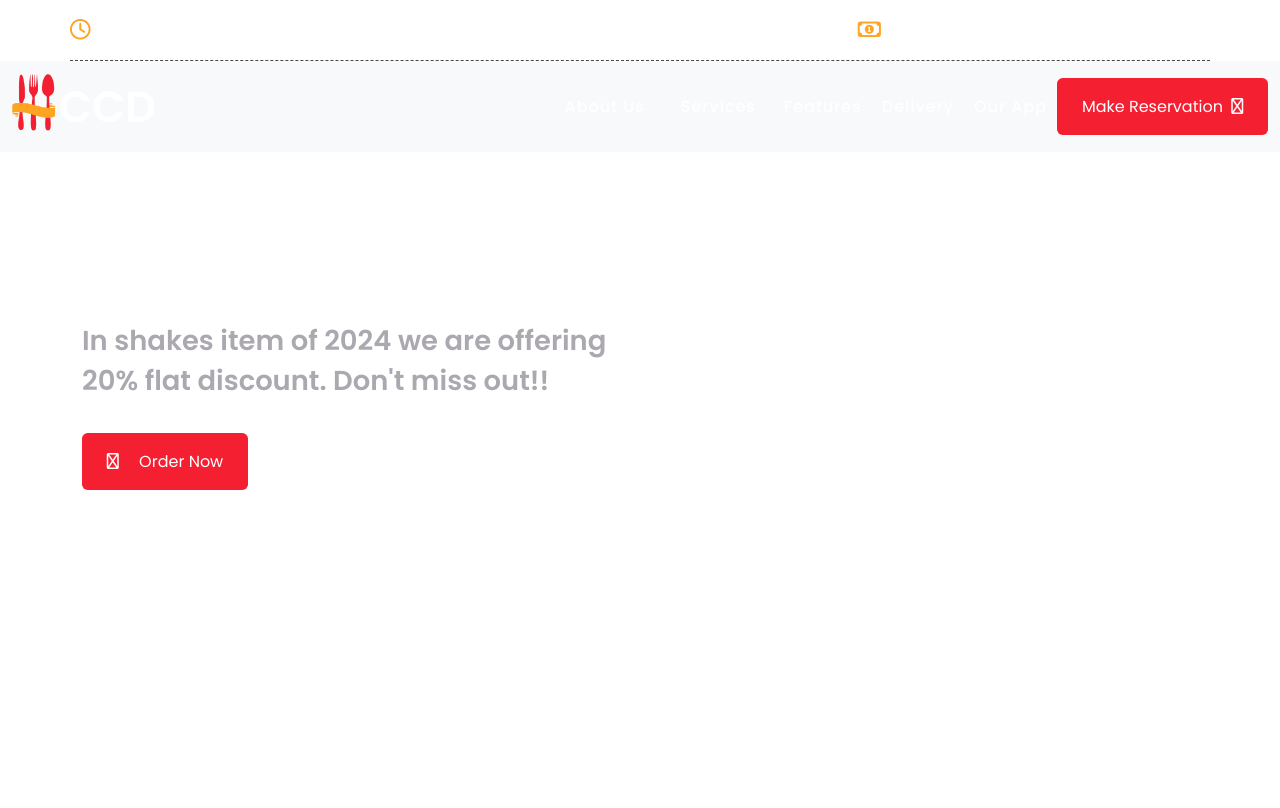
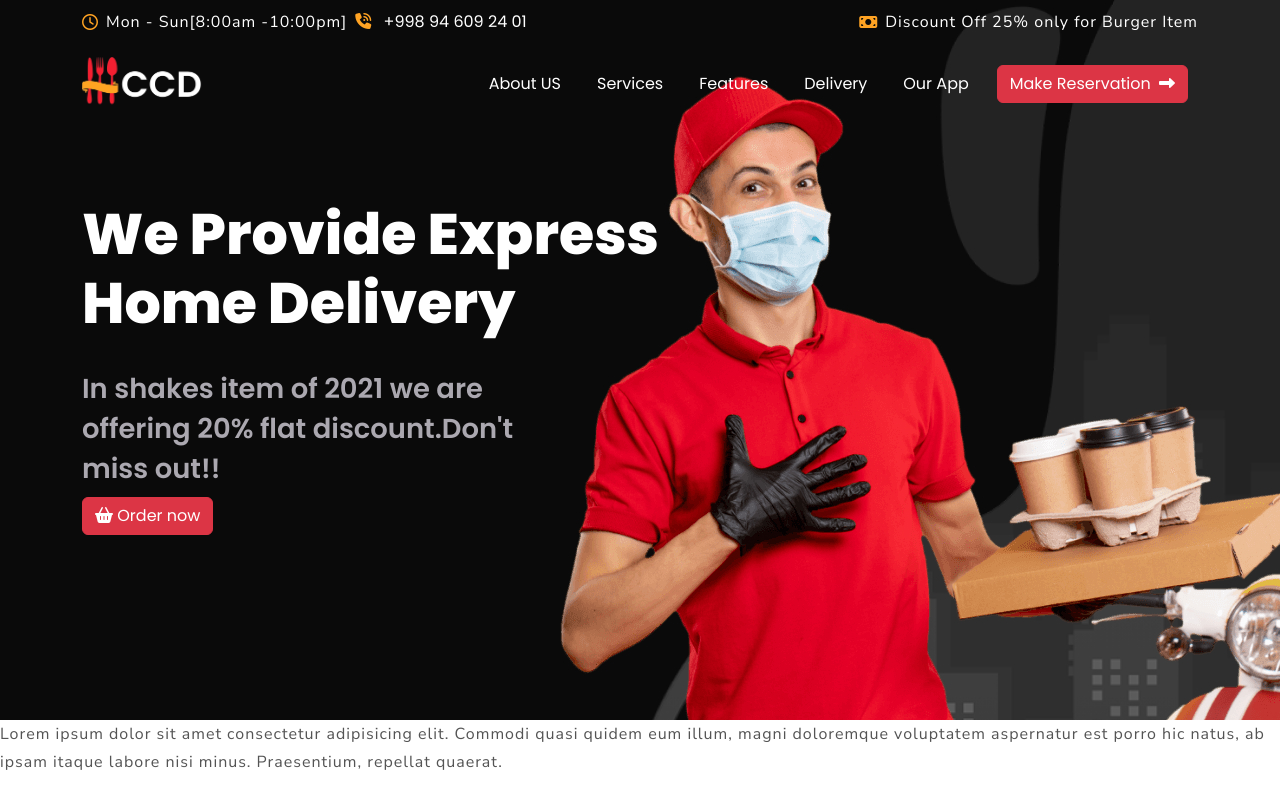
Before and after one commit to asliddinrashidovich/Cafe-website-bootstrap, a plain HTML site: page index.html in a window 1280 px wide. Shown: the top 808 px of the page. Drawn offline with nearby package versions, Linux system fonts and the light colour scheme.

Commit message:
the header is perfect added

```diff
--- a/index.html
+++ b/index.html
@@ -19,89 +19,82 @@
     <link rel="stylesheet" href="styles/responsive-style.css">
   </head>
   <body>
-    <!-- header -->
-    <header class="header-wrap">
+    <!-- Header Section -->
+    <header class="header" id="header">
+      <!-- header top -->
       <div class="header-top">
         <div class="container">
-          <div class="row align-items-center">
-            <div class="col-sm-6">
-              <div class="d-flex align-items-center">
-                <div class="contact-item">
-                  <i class="far fa-clock"></i>
-                  <p>Mon - Sun[8:00am - 10:00pm]</p>
-                </div>
-                <div class="contact-item">
-                  <i class="far fa-phone-valume"></i>
-                  <a href="tel:123456789">800-323-4567</a>
-                </div>
+          <div class="row align-items-center py-2">
+            <div class="col-sm-6  d-flex align-items-center">
+              <div class="conent-item d-flex align-items-center">
+                <i class="fa-regular fa-clock pe-2 custom-color-orange"></i>
+                <p class="custom-color-white">Mon - Sun[8:00am -10:00pm]</p>
+              </div>
+              <div class="conent-item">
+                <i class="fa-solid fa-phone-volume px-2 custom-color-orange"></i>
+                <a href="tel" class="custom-color-white">+998 94 609 24 01</a>
               </div>
             </div>
-            <div class="col-sm-6">
-              <div class="contact-item justify-content-end">
-                <i class="far fa-money-bill-alt"></i>
-                <p>Discount Off <b>25%</b> only for <b>Burger Item</b></p>
-              </div>
+            <div class="col-sm-6 d-flex align-items-center justify-content-end">
+              <i class="fa-solid fa-money-bill pe-2 custom-color-orange"></i>
+              <p class="custom-color-white">Discount Off 25% only for Burger Item</p>
             </div>
           </div>
         </div>
       </div>
       <!-- navbar -->
-      <nav class="navbar navbar-expand-lg bg-body-tertiary">
-        <div class="container-fluid navigation-wrap">
-          <a class="navbar-brand nav-brand" href="#">
-            <img src="/images/logo.png" alt="">
+      <nav class="navbar navbar-expand-lg navigation-wrap">
+        <div class="container pr-0">
+          <a class="navbar-brand" href="#">
+            <img src="images/logo.png"/>
           </a>
           <button class="navbar-toggler" type="button" data-bs-toggle="collapse" data-bs-target="#navbarNav" aria-controls="navbarNav" aria-expanded="false" aria-label="Toggle navigation">
-            <i class="far fa-stream navbar-toggler-icon"></i>
+            <i class="fas fa-stream navbar-toggler-icon"></i>
           </button>
           <div class="collapse navbar-collapse" id="navbarNav">
-            <ul class="navbar-nav align-items-center ms-auto mb-lg-0">
+            <ul class="navbar-nav ms-auto align-items-center mb-lg-0">
               <li class="nav-item">
-                <a class="nav-link" href="#about">About Us</a>
+                <a class="nav-link custom-color-white" href="#about">About US</a>
               </li>
               <li class="nav-item">
-                <a class="nav-link" href="#services">Services</a>
+                <a class="nav-link custom-color-white" href="#services">Services</a>
               </li>
-            </ul>
-            <li class="nav-item">
-              <a class="nav-link" href="#feature">Features</a>
-            </li>
-            <li class="nav-item">
-              <a class="nav-link" href="#delivery">Delivery</a>
-            </li>
-            <li class="nav-item">
-              <a class="nav-link" href="#download-app">Our App</a>
-            </li>
-            <li>
-              <button class="main-btn style-1">
-                Make Reservation <i class="far fa-long-arrow-alt-right ms-1"></i>
-              </button>
-            </li>
+              <li class="nav-item">
+                <a class="nav-link custom-color-white" href="#feature">Features</a>
+              </li>
+              <li class="nav-item">
+                <a class="nav-link custom-color-white" href="#delivery">Delivery</a>
+              </li>
+              <li class="nav-item">
+                <a class="nav-link custom-color-white" href="#download-app">Our App</a>
+              </li>
+              <li>
+                <button class="main-btn btn btn-danger  style-1">
+                  Make Reservation <i class="fas fa-long-arrow-alt-right ms-1"></i>
+                </button>
+              </li>
+          </ul>
           </div>
         </div>
       </nav>
     </header>
 
-    <!-- section-1  Top Banner-->
-
-    <section id="home">
+    <!-- Section-1 Top-Banner -->
+    <section class="section-1">
       <div class="top-banner">
         <div class="container">
-          <div class="row">
-            <div class="col-xs-6 col-md-8">
-              <h1>We Provide Express Home Delivery</h1>
-              <h4>In shakes item of 2024 we are offering 20% flat discount. Don't miss out!!</h4>
-              <button class="main-btn style-1 mt-4">
-                <i class="far fa-shopping-basket pe-3"></i> Order Now
-              </button>
-            </div>
-          </div>
+          <h1>We Provide Express <br> Home Delivery</h1>
+          <h4>In shakes item of 2021 we are <br>offering 20% flat discount.Don't <br>miss out!!</h4>
+          <button class="btn btn-danger">
+            <i class="fa-solid fa-basket-shopping"></i> Order now
+          </button>
         </div>
       </div>
     </section>
 
-
-
+    <section>
+      <p style="margin-bottom: 1000px;">Lorem ipsum dolor sit amet consectetur adipisicing elit. Commodi quasi quidem eum illum, magni doloremque voluptatem aspernatur est porro hic natus, ab ipsam itaque labore nisi minus. Praesentium, repellat quaerat.</p>
+    </section>
 
 
     <!-- Scripts-->
--- a/js/main.js
+++ b/js/main.js
@@ -0,0 +1,12 @@
+const nav = document.querySelector('.navigation-wrap');
+const headerTop = document.querySelector('.header-top');
+const header = document.querySelector('.header');
+window.addEventListener('scroll', ()=> {
+    if(document.documentElement.scrollTop > 20) {
+        header.classList.add('misol-uchun-header');
+        nav.style.background = '#0a0a0a'
+    } else {
+        header.classList.remove('misol-uchun-header');
+        nav.style.background = 'unset'
+    }
+})
--- a/styles/style.css
+++ b/styles/style.css
@@ -1,68 +1,83 @@
-@import url(https://fonts.googleapis.com/css2?family=Poppins:wght@100;200;300;400;500;600;800;900&display=swap);
-@import url(https://fonts.googleapis.com/css2?family=Nunito:wght@100;200;300;400;500;600;800;900&display=swap);
+/* Google Fonts */
+@import url("https://fonts.googleapis.com/css2?family=Poppins:ital,wght@0,100;0,200;0,300;0,400;0,500;0,600;0,700;0,800;0,900;1,100;1,200;1,300;1,400;1,500;1,600;1,700;1,800;1,900&display=swap");
+@import url("https://fonts.googleapis.com/css2?family=Nunito+Sans:ital,opsz,wght@0,6..12,200..1000;1,6..12,200..1000&display=swap");
 
-body {
-  font-family: 'Nunito', sans-serif;
-}
 * {
   -webkit-box-sizing: border-box;
   box-sizing: border-box;
   margin: 0;
-    padding:0;
+  padding: 0;
 }
 
 /* Variable Define */
 :root {
-    --primary-color:#ffa323;
-    --secondary-color:#f41f31;
+  --primary-color: #ffa323;
+  --secondary-color: #f41f31;
   --white-color: #fff;
   --black-color: #0a0a0a;
+  --bg-gray-color:#f5f5f5;
 
   /* Text color variable */
-    --text-primary:#ffa323;
-    --text-secondary:#f41f31;
+  --text-primary: #ffa323;
+  --text-secondary: #f41f31;
   --text-white: #fff;
-    --tex-black: #0a0a0a;
+  --text-black: #0a0a0a;
   --text-color: #545454;
   --text-gray: #aba8b0;
-    --text-gray-light:#484848;
+  --text-gray-light: #484848;
 
   /* Font Family */
-    --primary-font: 'Poppins', sans-serif;
-    --secondary-font: 'Nunito', sans-serif;
+  --primary-font: "Poppins", sans-serif;
+  --secondary-font: "Nunito Sans", sans-serif;
+}
+
+/* colors */
+
+.custom-color-white {
+    color: white;
+}
+.custom-color-red {
+    color: #f41f31;
+}
+.custom-color-orange {
+    color: #ffa323;
+}
+.custom-color-black {
+    color: #0a0a0a;
 }
 
 a {
   text-decoration: none;
 }
 a:hover,
-a:focus{
+a:focus {
   color: var(--text-primary);
 }
-ul{
+ul {
   margin: 0;
   padding: 0;
 }
 
-/* Custom css */
+/* Custom CSS */
 html {
   scroll-behavior: smooth;
 }
 body {
   font-family: var(--primary-font);
-    font-size:100%;
+  font-size: 100%;
   font-weight: 400;
 }
 
 ::-webkit-scrollbar {
-    width: .425rem;
+  width: 0.425rem;
 }
 ::-webkit-scrollbar-track {
-    background: red;
+  background: var(--white-color);
 }
 ::-webkit-scrollbar-thumb {
   background: var(--primary-color);
 }
+
 h1 {
   font-size: 3.5714rem;
   font-weight: 800;
@@ -91,160 +106,59 @@ h4 {
   color: var(--text-gray);
   max-width: 75%;
 }
+
 p {
   font-size: 1rem;
+  color: var(--text-color);
   font-weight: 400;
   line-height: 1.75rem;
   letter-spacing: 0.0625rem;
-    color: var(--text-color);
   margin-bottom: 0;
   font-family: var(--secondary-font);
 }
 span {
   display: block;
-    font-family: var(--secondary-font);
+  font-size: 2rem;
   font-weight: 600;
-    font-size: 2rem;
+  font-family: var(--secondry-font);
   color: var(--text-primary);
   margin-bottom: 1.0714rem;
   position: relative;
 }
 
-span::after {
-    position: absolute;
-    left: 0;
-    bottom: -0.1429rem;
-    content: '';
-    background: var(--secondary-color);
-    width: 2rem;
-    height: 0.1429rem;
+/* header */
+nav .navbar-brand img {
+    width: 120px;
 }
-
-.main-btn {
-    display: inline-block;
-    font-size: 1rem;
-    line-height: 1.8571rem;
-    font-weight: 400;
-    border-radius: 0.3571rem;
-    padding: 0.7143rem 1.4286rem;
-    text-align: center;
-    border: 0.1429rem solid transparent;
-    position: relative;
-    z-index: 1;
-    -webkit-transition: 0.5s;
-    transition: 0.5s;
-}
-.main-btn:after {
-    position: absolute;
-    top: 0;
-    left: 0;
-    content: "";
-    visibility: hidden;
-    opacity: 0;
-    z-index: -1;
-    transition: 0.4s;
-    -webkit-transition: 0.4s;
-}
-.style-1{
-    background-color: var(--secondary-color);
-    color: var(--white-color);
-}
-.style-1:after {
-    top:-0.1429rem;
-    left: -0.1429rem;
-    width: calc(100% + 0.2857rem);
-    height: 0;
-    background: var(--primary-color);
-    border-radius: 0.3571rem;
-}
-.main-btn:hover:after {
-    visibility: visible;
-    opacity: 1;
-}
-.style-1:hover::after {
-    height: calc(100% + 0.2857rem);
-}
-.wrapper {
-    padding-top: 6.25rem;
-    padding-bottom: 6.25rem;
-}
-.header-wrap  {
+header {
+    position: fixed;
     top: 0;
     left: 0;
     width: 100%;
-    z-index: 9;
-    -webkit-transition: all 0.3s ease-out;
-    transition: all 0.3s ease-out;
+    transition: all ease 0.3s;
 }
-.header-wrap .container {
-    border-bottom: 0.0714rem dashed var(--text-gray-light);
-    padding: 1rem 0;
+.misol-uchun-header {
+    transition: all ease 0.3s;
+    top: -45px;
 }
-.header-top .contact-item {
-    display: flex;
-    align-items: center;
-    margin-right: .625rem;
+.navigation-wrap {
+    transition: all ease 0.5s;
 }
-.header-top .contact-item i {
-    font-size: 1.2857rem;
-    color: var(--text-primary);
-    margin-right: 0.5714;
+header .navigation-wrap .navbar-nav li {
+    padding: 0 10px;
 }
-.header-top .contact-item p,
-.header-top .contact-item a{
-    color: var(--text-white);
+header .navigation-wrap .navbar-nav li a:hover {
+    color: #ffa323;
 }
-.navigation-wrap .nav-item {
-    padding: 0 0.625rem;
-    transition: all 200ms linear;
-    list-style: none;
-}
-.navigation-wrap .nav-brand img {
-    width: 9rem;
-}
-.navbar-toggle:focus {
-    outline: none;
-    border: unset;
-    box-shadow: none;
-}
-.navigation-wrap .nav-link {
-    font-size: 1rem;
-    font-weight: 500;
-    text-transform: capitalize;
-    color: var(--text-white);
-    letter-spacing: 0.0625rem;
-}
-.navigation-wrap li {
-    list-style: none;
-}
-.navigation-wrap
 
 
-
-
-
-
-
-
-
-
-
-
-
-
-
-
-
-
-
-
-
-
-
-
-
-
-
-
-
-1
+/* section-1 top banner */
+.section-1 .top-banner {
+    height: 90vh;
+    background-size: cover;
+    background: url(/images/bg/bg-1.jpg);
+    background-position: center -200px;
+}
+.section-1 .top-banner .container {
+    padding-top: 200px;
+}
```
Lines whose indentation alone changed are shown as unchanged.
